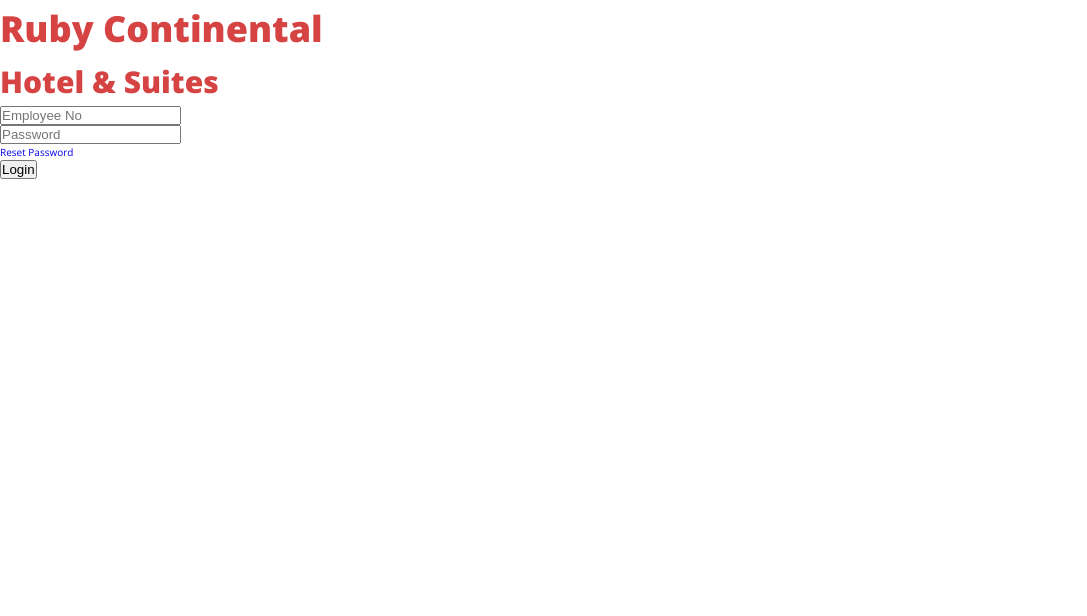
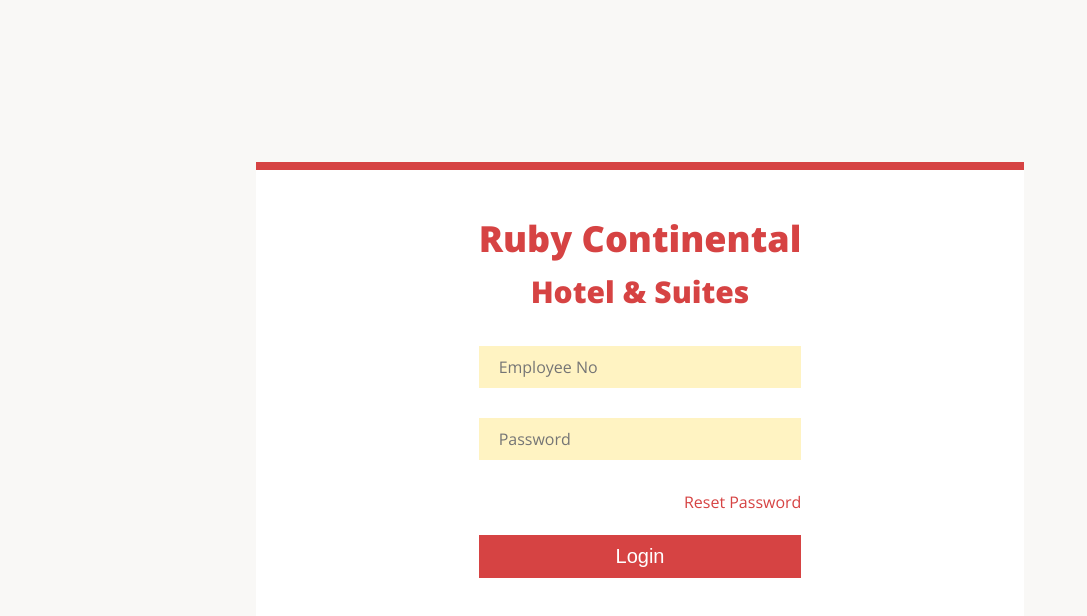
Before and after one commit to nursh/Ruby-Continental-Hotel, a React (Create React App) app in the folder client/: page /login in a window 1280 px wide. Shown: the top 616 px of the page, without its empty margins (0-1087 px from the left). Built offline with nearby package versions, Linux system fonts and the light colour scheme.

Commit message:
Finished styling login page

```diff
--- a/client/src/components/Login.tsx
+++ b/client/src/components/Login.tsx
@@ -11,24 +11,26 @@ interface LoginFormProps {
 const LoginForm = (props: FormikProps<LoginFormProps>) => {
   return (
     <div className="login">
-      <h2 className="heading main-heading">Ruby Continental</h2>
-      <h3 className="heading sub-heading">Hotel &amp; Suites</h3>
-      <Form>
-        <div>
-          <Field name="employeeNo" placeholder="Employee No" />
-          <ErrorMessage name="employeeNo" />
+
+      <Form className="login__form">
+        <h2 className="heading main-heading txt--center">Ruby Continental</h2>
+        <h3 className="heading sub-heading txt--center">Hotel &amp; Suites</h3>
+
+        <div className="field">
+          <Field name="employeeNo" placeholder="Employee No" className="field__input"/>
+          <ErrorMessage component="p" name="employeeNo" className="field__error" />
         </div>
 
-        <div>
-          <Field type="password" name="password" placeholder="Password" />
-          <ErrorMessage name="password" />
+        <div className="field">
+          <Field type="password" name="password" placeholder="Password" className="field__input"/>
+          <ErrorMessage component="p" name="password" className="field__error" />
         </div>
 
-        <div>
-          <NavLink to="/reset">Reset Password</NavLink>
+        <div className="field field--end">
+          <NavLink to="/reset" className="field__link">Reset Password</NavLink>
         </div>
 
-        <button type="submit">Login</button>
+        <button type="submit" className="submit-btn">Login</button>
       </Form>
     </div>
   )
--- a/client/src/sass/abstracts/_variables.scss
+++ b/client/src/sass/abstracts/_variables.scss
@@ -1,4 +1,21 @@
-/*
-* COLORS
-*/
+/*************************
+ *
+ * COLORS
+**************************/
 $red-primary-color: hsl(360, 64, 55);
+$background-yellow: hsl(40, 23, 97);
+
+
+/*************************
+ *
+ * Padding
+ ************************/
+$padding-4: 4rem;
+$padding-6: 6rem;
+
+
+/************************
+  *
+  * Typography
+  **********************/
+$txt-16: 1.6rem;
--- a/client/src/sass/base/_typography.scss
+++ b/client/src/sass/base/_typography.scss
@@ -10,3 +10,10 @@
 .sub-heading {
   font-size: 3.0rem;
 }
+
+.txt {
+
+  &--center {
+    text-align: center;
+  }
+}
--- /dev/null
+++ b/client/src/sass/components/_buttons.scss
@@ -0,0 +1,12 @@
+.submit-btn {
+  padding: 1rem 3rem;
+  background: $red-primary-color;
+  color: white;
+  font-size: 2.0rem;
+  border:none;
+  display: block;
+
+  &:focus {
+    outline: none;
+  }
+}
--- a/client/src/sass/main.scss
+++ b/client/src/sass/main.scss
@@ -3,4 +3,6 @@
 @import "base/base";
 @import "base/typography";
 
+@import "components/buttons";
+
 @import "pages/login";
--- a/client/src/sass/pages/_login.scss
+++ b/client/src/sass/pages/_login.scss
@@ -0,0 +1,56 @@
+.login {
+  height: 100vh;
+  width: 100vw;
+  background: $background-yellow;
+  display: grid;
+
+  &__form {
+    border-top: .8rem solid $red-primary-color;
+    background: white;
+    width: 60%;
+    justify-self: center;
+    align-self: center;
+    padding: $padding-4 $padding-4 $padding-6;
+    display: grid;
+    justify-content: center;
+  }
+}
+
+.field {
+  margin-top: 3rem;
+
+  &__link {
+    font-size: $txt-16;
+    color: $red-primary-color;
+    transition: all .3s;
+
+    &:hover {
+      text-decoration: underline;
+    }
+  }
+
+  &__input {
+    border: none;
+    font-family: inherit;
+    width: 100%;
+    padding: 1rem 2rem;
+    background: hsl(48, 100%, 88%);
+    font-size: $txt-16;
+    transition: all .3s;
+
+    &:focus {
+      outline: 0;
+      border-bottom: .5rem solid $red-primary-color;
+    }
+  }
+
+  &__error {
+    color: $red-primary-color;
+    font-size: $txt-16;
+  }
+
+  &--end {
+    justify-self: end;
+    margin-bottom: 2rem;
+  }
+}
```
